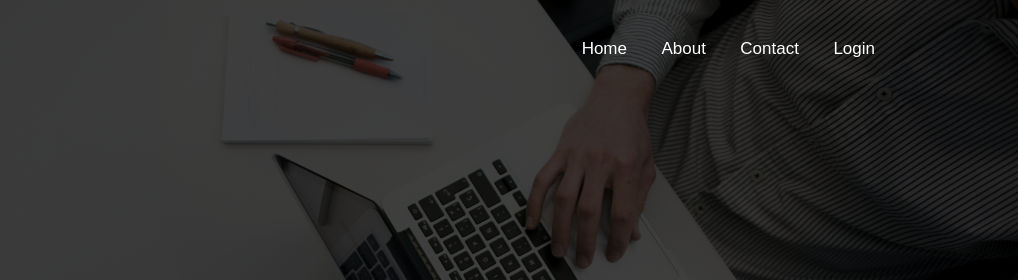
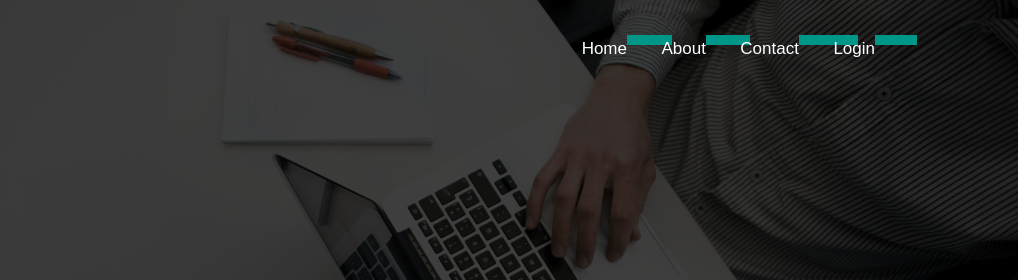
Before and after one commit to clevrmick/website_headerOne, a plain HTML site: page index.html in a window 1280 px wide. Shown: the top 280 px of the page, 262-1280 px from the left. Drawn offline with Linux system fonts and the light colour scheme.

Commit message:
adding efect on navbar

```diff
--- a/css/style.css
+++ b/css/style.css
@@ -55,14 +55,22 @@ a{
 .navbar__item{
     display: inline-block;
     margin: 0 1.5rem;
+    position: relative;
 }
 .navbar__link{
     color: white;
     font-size: 1.7rem;
     text-transform: capitalize;
 }
-.nabarv__item:hover{
-    width: 3px;
+.navbar__item::after{
+    content: '';
     position: absolute;
+    /* left: 0;4r    */
+    /* bottom: 0; */
+    width: 100%;
+    height: 10px;
+    background: #009688;
+
+
 
 }
```
